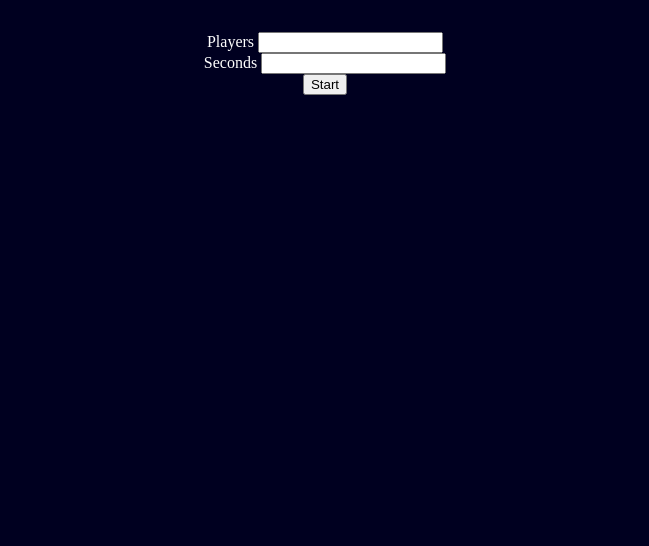
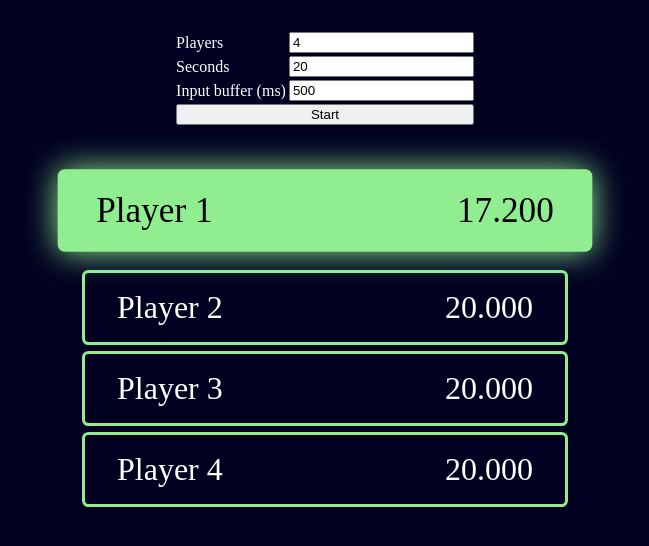
Before and after one commit to tertsdiepraam/chez-plus, a plain HTML site: page index.html in a window 1280 px wide. Both pictures are taken after a click on the button "Start". Shown: the whole page, without its empty margins (315-964 px from the left). Drawn offline with Linux system fonts and the light colour scheme.

Commit message:
redo layout

```diff
--- a/index.html
+++ b/index.html
@@ -10,9 +10,16 @@
         }
         #controls {
             margin-top: 2em;
-            display: flex;
-            flex-direction: column;
+            display: grid;
+            grid-template-columns: max-content max-content;
             align-items: center;
+            align-content: center;
+            justify-content: center;
+            gap: 3px;
+        }
+
+        #controls > *:last-child {
+            grid-column: 1 / span 2;
         }
 
         main {
@@ -31,7 +38,7 @@
             display: flex;
             border-radius: 0.2em;
             flex-direction: row;
-            font-size: 3em;
+            font-size: 2em;
             gap: 2em;
             justify-content: space-between;
             transition: transform 100ms, background 100ms, margin 100ms;
@@ -54,25 +61,24 @@
 
 <body>
     <div id="controls">
-        <div>
-            <label for="players">Players</label>
-            <input id="players" type="number">
-        </div>
-        <div>
-            <label for="seconds">Seconds</label>
-            <input id="seconds" type="number">
-        </div>
+        <label for="players">Players</label>
+        <input id="players" type="number" value="4">
+        <label for="seconds">Seconds</label>
+        <input id="seconds" type="number" value="20">
+        <label for="buffer">Input buffer (ms)</label>
+        <input id="buffer" type="number" value="500">
         <button onclick="start()">Start</button>
     </div>
     <main id="main">
     </main>
     <script>
         // Milliseconds to wait before allowing another player change
-        const changeBuffer = 500;
         let players = document.getElementById("players");
         let seconds = document.getElementById("seconds");
+        let buffer = document.getElementById("buffer");
         let main = document.getElementById("main");
 
+        let changeBuffer = 500;
         let currentPlayer = 0;
         let playerMilliseconds = [];
         let lastTime = 0;
@@ -85,7 +91,8 @@
             playerMilliseconds = [];
 
             let seconds_value = parseInt(seconds.value);
-            let players_value = parseInt(players.value)
+            let players_value = parseInt(players.value);
+            changeBuffer = parseInt(buffer.value);
             for (let x = 0; x < players_value; x++) {
                 playerMilliseconds.push(seconds_value * 1000);
             }
```
